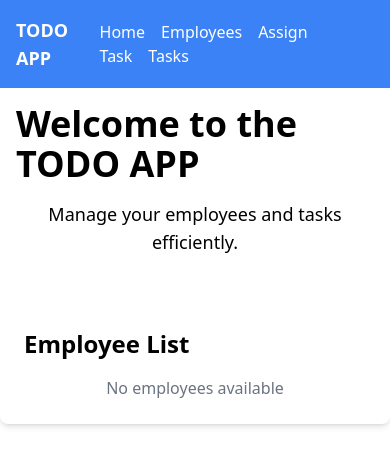
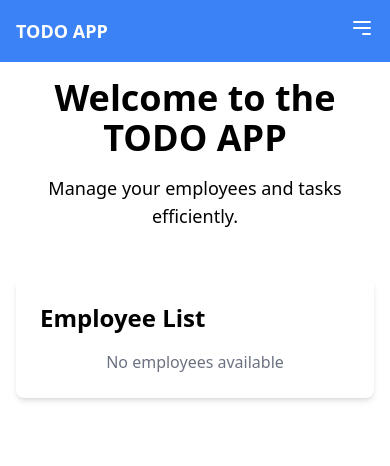
Before and after one commit to Anin-Hasan/TaskManagementApp, a React (Create React App) app: page / in a window 390 px wide. Shown: the top 466 px of the page. Built offline with nearby package versions, Linux system fonts and the light colour scheme.

Commit message:
added responsive design

```diff
--- a/src/components/Home.jsx
+++ b/src/components/Home.jsx
@@ -3,15 +3,21 @@ import EmployeeList from "./EmployeeList";
 
 const Home = ({ employees, onEdit, onDelete }) => {
   return (
-    <>
-      <div className="container mx-auto p-4 flex flex-col justify-center items-center">
+    <div className="container mx-auto p-4">
+      <div className="flex flex-col justify-center items-center text-center">
         <h1 className="text-4xl font-bold mb-4">Welcome to the TODO APP</h1>
-        <p className="text-lg text-center">
+        <p className="text-lg mb-4">
           Manage your employees and tasks efficiently.
         </p>
       </div>
-      <EmployeeList employees={employees} onEdit={onEdit} onDelete={onDelete} />
-    </>
+      <div className="mt-8">
+        <EmployeeList
+          employees={employees}
+          onEdit={onEdit}
+          onDelete={onDelete}
+        />
+      </div>
+    </div>
   );
 };
 
--- a/src/components/Navbar.jsx
+++ b/src/components/Navbar.jsx
@@ -1,14 +1,20 @@
-import React from "react";
+import React, { useState } from "react";
 import { Link } from "react-router-dom";
 
 const Navbar = () => {
+  const [isOpen, setIsOpen] = useState(false);
+
+  const toggleMenu = () => {
+    setIsOpen(!isOpen);
+  };
+
   return (
     <nav className="bg-blue-500 p-4">
       <div className="container mx-auto flex justify-between items-center">
-        <div className="text-white text-lg font-bold">
+        <div className="text-white  text-lg font-bold">
           <Link to="/">TODO APP</Link>
         </div>
-        <div className="space-x-4">
+        <div className="hidden md:flex space-x-4">
           <Link to="/" className="text-white hover:text-gray-300">
             Home
           </Link>
@@ -22,7 +28,60 @@ const Navbar = () => {
             Tasks
           </Link>
         </div>
+        <div className="md:hidden">
+          <button
+            onClick={toggleMenu}
+            className="text-white focus:outline-none"
+          >
+            <svg
+              className="w-6 h-6"
+              fill="none"
+              stroke="currentColor"
+              viewBox="0 0 24 24"
+              xmlns="http://www.w3.org/2000/svg"
+            >
+              <path
+                strokeLinecap="round"
+                strokeLinejoin="round"
+                strokeWidth="2"
+                d="M4 6h16M4 12h16m-7 6h7"
+              ></path>
+            </svg>
+          </button>
+        </div>
       </div>
+      {isOpen && (
+        <div className="md:hidden">
+          <Link
+            to="/"
+            className="block text-white hover:text-gray-300 py-2 px-4"
+            onClick={toggleMenu}
+          >
+            Home
+          </Link>
+          <Link
+            to="/employees"
+            className="block text-white hover:text-gray-300 py-2 px-4"
+            onClick={toggleMenu}
+          >
+            Employees
+          </Link>
+          <Link
+            to="/assign-task"
+            className="block text-white hover:text-gray-300 py-2 px-4"
+            onClick={toggleMenu}
+          >
+            Assign Task
+          </Link>
+          <Link
+            to="/tasks"
+            className="block text-white hover:text-gray-300 py-2 px-4"
+            onClick={toggleMenu}
+          >
+            Tasks
+          </Link>
+        </div>
+      )}
     </nav>
   );
 };
```
